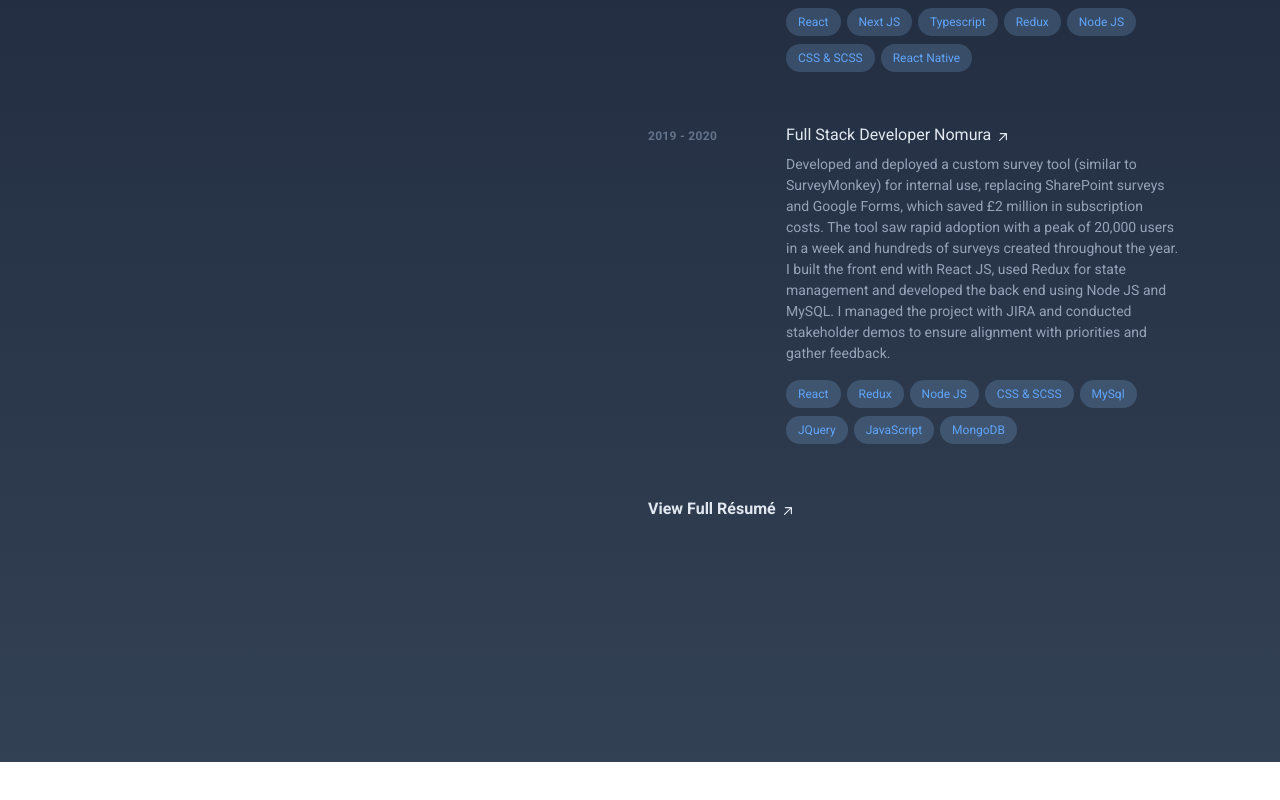
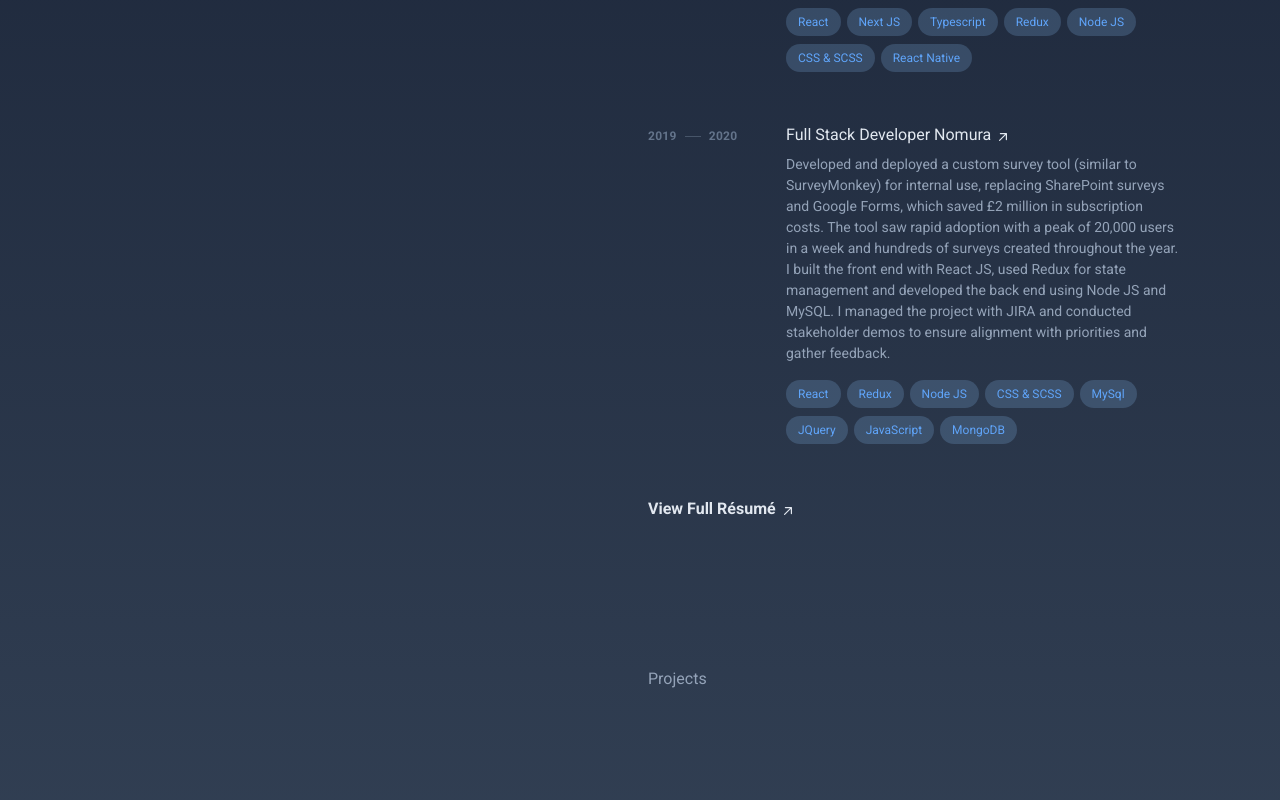
Before and after one commit to PaulGansca/PortfolioV3, a React (Vite) app: page / in a window 1280 px wide. Shown: the part 918-1718 px from the top of the page. Before the commit the page ends 1680 px from the top, so only its background shows below. Built offline with nearby package versions, Linux system fonts and the light colour scheme.

Commit message:
Refactoring of repetitive code into section components

```diff
--- a/src/Content.tsx
+++ b/src/Content.tsx
@@ -1,4 +1,5 @@
 import { About } from './content-sections/About';
+import { Projects } from './content-sections/Projects';
 import { WorkExperience } from './content-sections/WorkExperience';
 
 export const Content = () => {
@@ -6,6 +7,7 @@ export const Content = () => {
     <main id="content" className="pt-24 lg:w-1/2 lg:py-24">
       <About />
       <WorkExperience />
+      <Projects />
     </main>
   );
 };
--- a/src/content-sections/About.tsx
+++ b/src/content-sections/About.tsx
@@ -1,12 +1,10 @@
+import { Section } from './Section';
 import { TextHighlight } from './text-highlight';
 
 export const About = () => {
   return (
-    <section
-      id="about"
-      className="mb-16 scroll-mt-16 md:mb-24 lg:mb-36 lg:scroll-mt-24"
-      aria-label="About me"
-    >
+    <Section id={'about'} ariaLabel={'About me'}>
+      <>
         <div className="sticky top-0 z-20 -mx-6 mb-4 w-screen bg-slate-900/75 px-6 py-5 backdrop-blur md:-mx-12 md:px-12 lg:sr-only lg:relative lg:top-auto lg:mx-auto lg:w-full lg:px-0 lg:py-0 lg:opacity-0">
           <h2 className="text-sm font-bold uppercase tracking-widest text-slate-200 lg:sr-only">
             About
@@ -14,30 +12,31 @@ export const About = () => {
         </div>
         <div>
           <p className="mb-4">
-          With <TextHighlight text={'over 4 years'} /> of experience in building
-          scalable, high-performance web applications and leading front-end
-          teams. Proven track record of driving cost-saving initiatives and
-          optimizing workflows through modern tech stacks like
+            With <TextHighlight text={'over 4 years'} /> of experience in
+            building scalable, high-performance web applications and leading
+            front-end teams. Proven track record of driving cost-saving
+            initiatives and optimizing workflows through modern tech stacks like
             <TextHighlight text={' React '} />,
             <TextHighlight text={' React Native '} />,
             <TextHighlight text={' Next JS'} />,
             <TextHighlight text={' Typescript'} />,
             <TextHighlight text={' Redux'} />, and
             <TextHighlight text={' Node.js'} />. Skilled in mentoring teams and
-          delivering solutions that align with business goals. Strong background
-          in project management, stakeholder communication, and Agile
-          methodologies. Seeking opportunities to lead innovative projects and
-          deliver technical excellence.
+            delivering solutions that align with business goals. Strong
+            background in project management, stakeholder communication, and
+            Agile methodologies. Seeking opportunities to lead innovative
+            projects and deliver technical excellence.
           </p>
           <p className="mb-4">
-          These days I play around with <TextHighlight text={'AI'} /> trying to
-          discover how to best use it to solve problems I face in my day to day
-          life. One such example is <TextHighlight text={'Expensivo'} /> a
+            These days I play around with <TextHighlight text={'AI'} /> trying
+            to discover how to best use it to solve problems I face in my day to
+            day life. One such example is <TextHighlight text={'Expensivo'} /> a
             finance tracker that ingests financial statements and extracts
-          transactions from them. It then helps you understand where money flows
-          using beautfiul visualizations. Besides my fulltime job I also manage
-          <TextHighlight text={'Flex'} /> your one stop shop for App development
-          needs.
+            transactions from them. It then helps you understand where money
+            flows using beautfiul visualizations. Besides my fulltime job I also
+            manage
+            <TextHighlight text={'Flex'} /> your one stop shop for App
+            development needs.
           </p>
           <p>
             When I'm not coding I enjoy drinking overpriced coffee in the city
@@ -45,6 +44,7 @@ export const About = () => {
             then going boxing or weight training to burn off the food baby.
           </p>
         </div>
-    </section>
+      </>
+    </Section>
   );
 };
--- /dev/null
+++ b/src/content-sections/ProjectTile.tsx
@@ -0,0 +1,3 @@
+export const ProjectTile = () => {
+  return <div>ProjectTile</div>;
+};
--- /dev/null
+++ b/src/content-sections/Projects.tsx
@@ -0,0 +1,9 @@
+import { Section } from './Section';
+
+export const Projects = () => {
+  return (
+    <Section id="projects" ariaLabel="Projects Showcase">
+      <div>Projects</div>
+    </Section>
+  );
+};
--- /dev/null
+++ b/src/content-sections/Section.tsx
@@ -0,0 +1,19 @@
+export const Section = ({
+  id,
+  ariaLabel,
+  children,
+}: {
+  children: JSX.Element;
+  id?: string;
+  ariaLabel?: string;
+}) => {
+  return (
+    <section
+      id={id}
+      className="mb-16 scroll-mt-16 md:mb-24 lg:mb-36 lg:scroll-mt-24"
+      aria-label={ariaLabel}
+    >
+      {children}
+    </section>
+  );
+};
--- a/src/content-sections/WorkExperience.tsx
+++ b/src/content-sections/WorkExperience.tsx
@@ -1,13 +1,11 @@
 import { WorkExperienceTile } from './WorkExperienceTile';
 import cvPaul from '../assets/Paul Mihai Gansca Software Engineer CV.pdf';
+import { Section } from './Section';
 
 export const WorkExperience = () => {
   return (
-    <section
-      id="workexperience"
-      className="mb-16 scroll-mt-16 md:mb-24 lg:mb-36 lg:scroll-mt-24"
-      aria-label="Work Experience"
-    >
+    <Section id={'workexperience'} ariaLabel={'Work Experience'}>
+      <>
         <div className="sticky top-0 z-20 -mx-6 mb-4 w-screen bg-slate-900/75 px-6 py-5 backdrop-blur md:-mx-12 md:px-12 lg:sr-only lg:relative lg:top-auto lg:mx-auto lg:w-full lg:px-0 lg:py-0 lg:opacity-0">
           <h2 className="text-sm font-bold uppercase tracking-widest text-slate-200 lg:sr-only">
             Experience
@@ -22,7 +20,7 @@ export const WorkExperience = () => {
             Enhanced developer experience, by updating toolset and optimizing development process. Mentored a team of 7 interns through a custom curriculum,
             guiding them in building an internal web app and providing detailed code reviews. Led weekly front-end
             team meetings focused on improvemetns while fostering a collaborative environment.`}
-            period="2021 - Present"
+              period={['2021', 'Present']}
               linkToCompany="https://qubiz.com/"
               skills={[
                 'React',
@@ -43,7 +41,7 @@ export const WorkExperience = () => {
             throughout the year. I built the front end with React JS, used Redux for state management and
             developed the back end using Node JS and MySQL. I managed the project with JIRA and conducted
             stakeholder demos to ensure alignment with priorities and gather feedback.`}
-            period="2019 - 2020"
+              period={['2019', '2020']}
               linkToCompany="https://www.nomura.com/"
               skills={[
                 'React',
@@ -87,6 +85,7 @@ export const WorkExperience = () => {
             </a>
           </div>
         </div>
-    </section>
+      </>
+    </Section>
   );
 };
--- a/src/content-sections/WorkExperienceTile.tsx
+++ b/src/content-sections/WorkExperienceTile.tsx
@@ -8,7 +8,7 @@ export const WorkExperienceTile = ({
   linkToCompany,
   skills,
 }: {
-  period: string;
+  period: string[];
   jobTitle: string;
   company: string;
   description: string;
@@ -21,9 +21,11 @@ export const WorkExperienceTile = ({
         <div className="absolute -inset-x-4 -inset-y-4 z-0 hidden rounded-md transition motion-reduce:transition-none lg:-inset-x-6 lg:block lg:group-hover:bg-slate-800/50 lg:group-hover:shadow-[inset_0_1px_0_0_rgba(148,163,184,0.1)] lg:group-hover:drop-shadow-lg"></div>
         <header
           className="z-10 mb-2 mt-1 text-xs font-semibold uppercase tracking-wide text-slate-500 sm:col-span-2"
-          aria-label={period}
+          aria-label={period.join(',')}
         >
-          {period}
+          {period[0]}
+          <span className="mx-2 h-px w-4 inline-block align-middle bg-slate-600" />
+          {period[1]}
         </header>
         <div className="z-10 sm:col-span-6">
           <h3 className="font-medium leading-snug text-slate-200">
```
Lines whose indentation alone changed are shown as unchanged.
